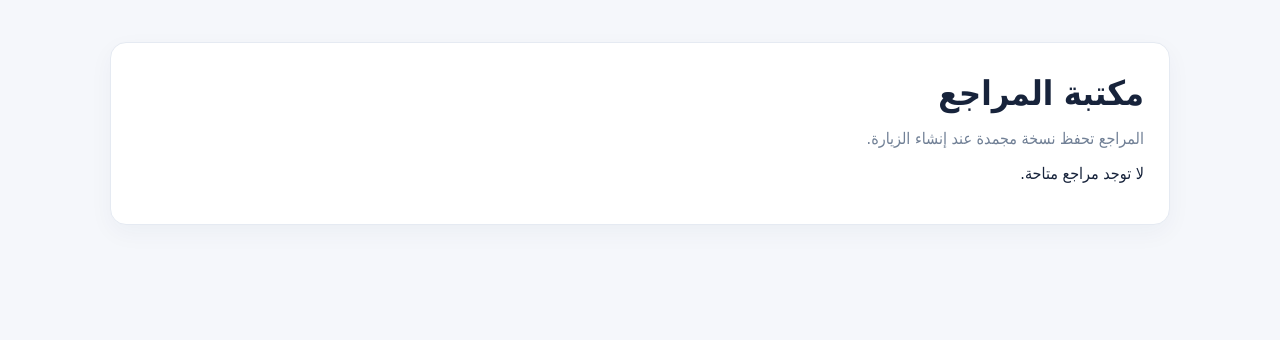
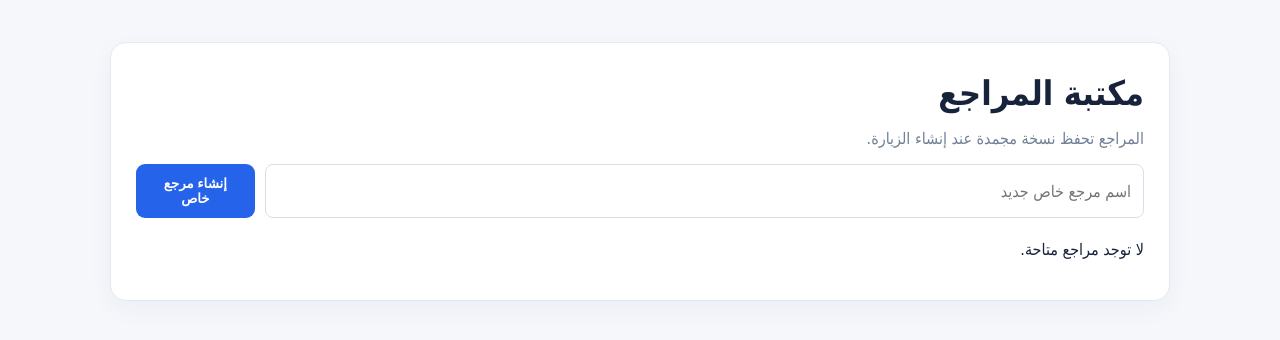
Before and after one commit to scientifica007/Inspector_Website_003, a Django app: page /references/ in a window 1280 px wide. Shown: the part 70-410 px from the top of the page. Run offline with Django 5.2, Linux system fonts and the light colour scheme; the visitor is signed in with stand-in values (Sample User, id 1); data that the repository does not hold is empty.

Commit message:
add private reference creation workflow
Co-authored-by: arena-agent <297053741+arena-agent@users.noreply.github.com>

```diff
--- a/core/views.py
+++ b/core/views.py
@@ -13,7 +13,10 @@ def institutions(request):
  if request.method=='POST': Institution.objects.create(name=request.POST['name'],kind=request.POST.get('kind','')); return redirect('institutions')
  return render(request,'institutions.html',{'institutions':Institution.objects.all()})
 @login_required
-def references(request): return render(request,'references.html',{'references':Reference.objects.filter(shared=True)|Reference.objects.filter(owner=request.user)})
+def references(request):
+ if request.method=='POST':
+  Reference.objects.create(name=request.POST['name'],owner=request.user,shared=False); messages.success(request,'تم إنشاء المرجع الخاص'); return redirect('references')
+ return render(request,'references.html',{'references':Reference.objects.filter(shared=True)|Reference.objects.filter(owner=request.user)})
 @login_required
 @transaction.atomic
 def visit_new(request):
--- a/templates/references.html
+++ b/templates/references.html
@@ -1 +1 @@
-{% extends 'base.html' %}{% block content %}<section class='card'><h1>مكتبة المراجع</h1><p class='muted'>المراجع تحفظ نسخة مجمدة عند إنشاء الزيارة.</p>{% for r in references %}<div class='row'><b>{{r.name}}</b><span>{% if r.shared %}مشترك{% else %}خاص بك{% endif %}</span></div>{% empty %}<p>لا توجد مراجع متاحة.</p>{% endfor %}</section>{% endblock %}
+{% extends 'base.html' %}{% block content %}<section class='card'><h1>مكتبة المراجع</h1><p class='muted'>المراجع تحفظ نسخة مجمدة عند إنشاء الزيارة.</p><form method='post' class='inline'>{% csrf_token %}<input name='name' placeholder='اسم مرجع خاص جديد' required><button>إنشاء مرجع خاص</button></form>{% for r in references %}<div class='row'><b>{{r.name}}</b><span>{% if r.shared %}مشترك{% else %}خاص بك{% endif %}</span></div>{% empty %}<p>لا توجد مراجع متاحة.</p>{% endfor %}</section>{% endblock %}
```
